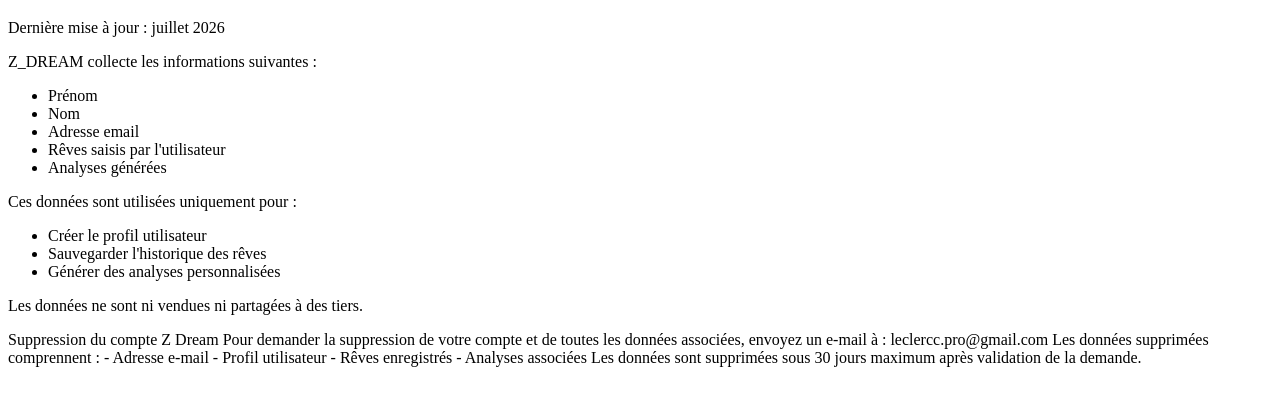
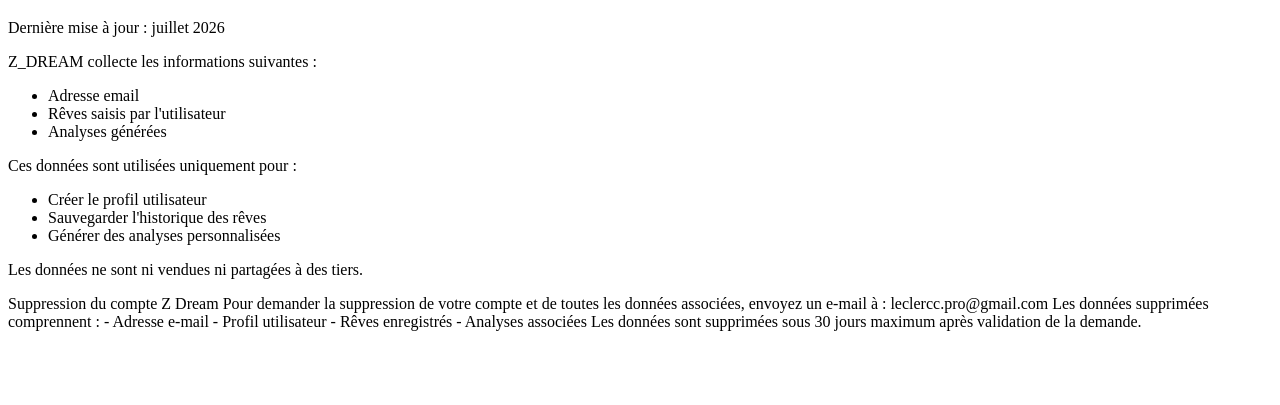
Before and after one commit to BlddFR/private-policy-blddFR, a plain HTML site: page index.html in a window 1280 px wide. Shown: the part 61-466 px from the top of the page. Drawn offline with Linux system fonts and the light colour scheme.

Commit message:
Remove unnecessary list items from index.html
Removed 'Prénom' and 'Nom' list items from the HTML.

```diff
--- a/index.html
+++ b/index.html
@@ -14,8 +14,6 @@
   </p>
 
   <ul>
-    <li>Prénom</li>
-    <li>Nom</li>
     <li>Adresse email</li>
     <li>Rêves saisis par l'utilisateur</li>
     <li>Analyses générées</li>
```
